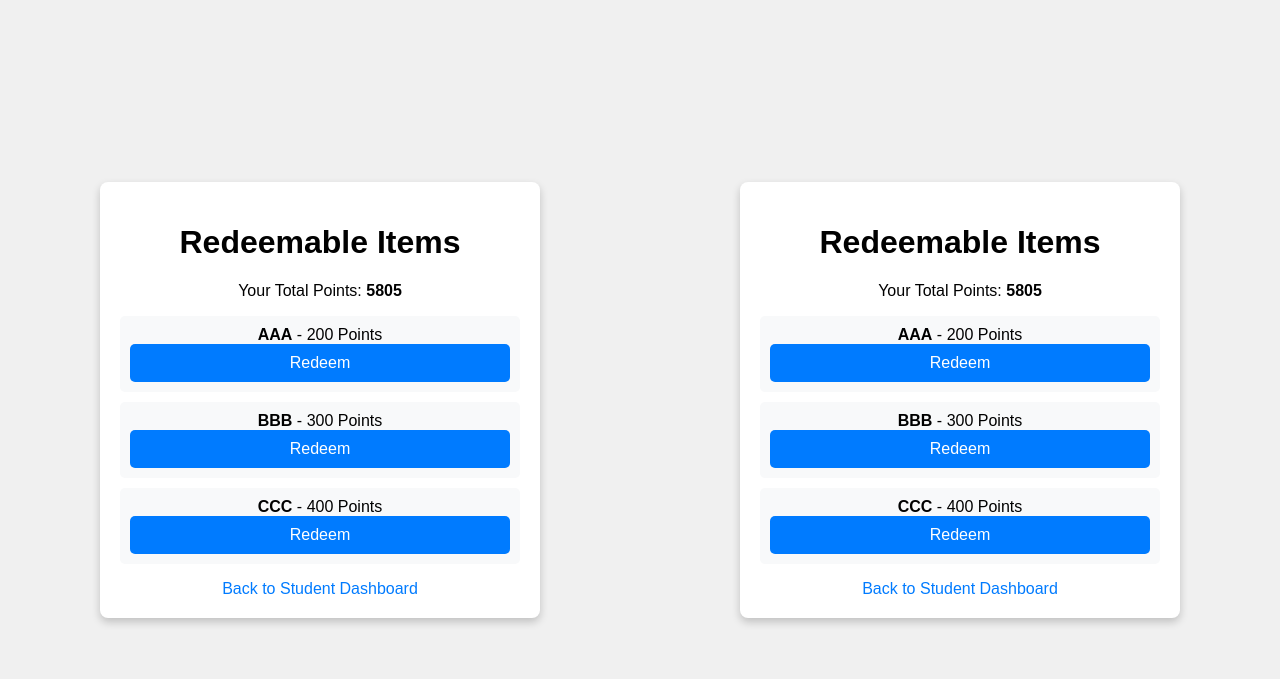
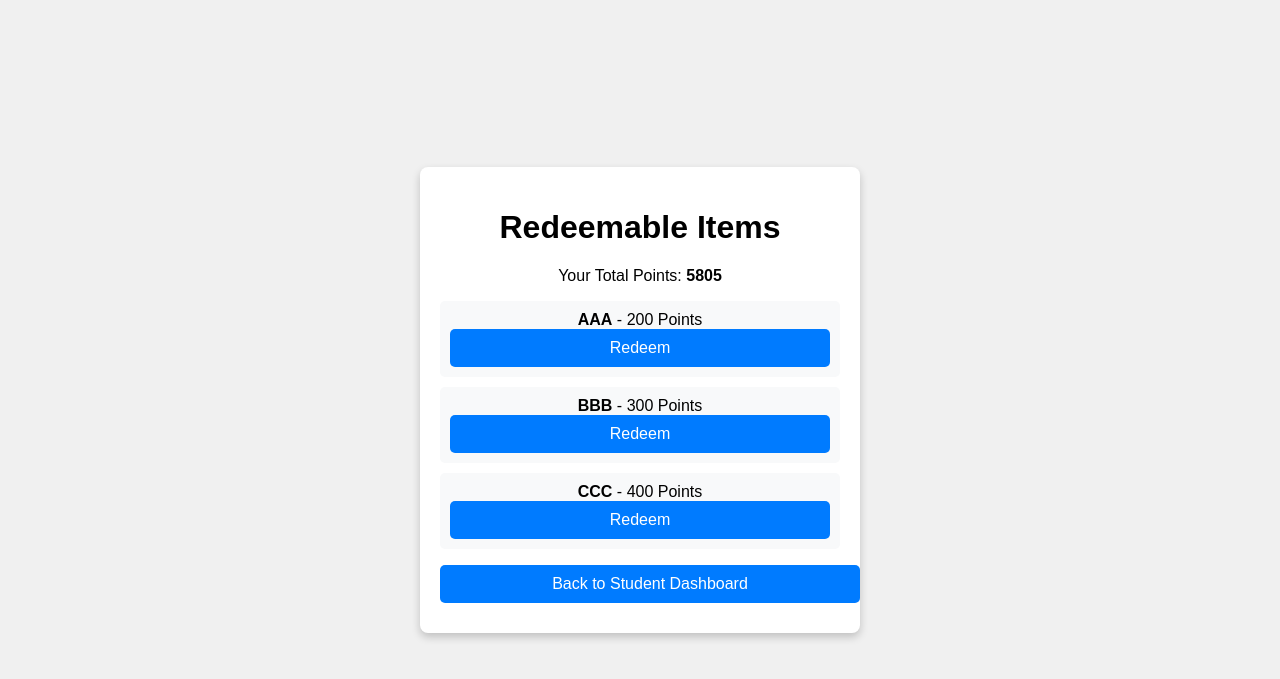
Before and after one commit to Kee-Wei-HengNp/DevOps_Oct2024_Team3_Assignment, a Flask app: page /redeemable-items in a window 1280 px wide. Shown: the top 679 px of the page. Run offline with Flask 3, Linux system fonts and the light colour scheme.

Commit message:
Fixed duplicate content in redeemable_items.html

```diff
--- a/templates/redeemable_items.html
+++ b/templates/redeemable_items.html
@@ -1,6 +1,6 @@
 <!DOCTYPE html>
 <html lang="en">
-  <head>
+<head>
     <meta charset="UTF-8" />
     <meta name="viewport" content="width=device-width, initial-scale=1.0" />
     <title>Redeemable Items</title>
@@ -18,31 +18,9 @@
             </li>
             {% endfor %}
         </ul>
-        <a href="/student">Back to Student Dashboard</a>
+        <a href="/student" class="button">Back to Student Dashboard</a>
     </div>
 
     <script src="{{ url_for('static', filename='script.js') }}"></script>
 </body>
-    <link
-      rel="stylesheet"
-      href="{{ url_for('static', filename='styles.css') }}"
-    />
-  </head>
-  <body>
-    <div class="container">
-      <h1>Redeemable Items</h1>
-      <p>Your Total Points: <strong id="user-points">{{ points }}</strong></p>
-      <ul>
-        {% for item in items %}
-        <li>
-          <strong>{{ item.name }}</strong> - {{ item.cost }} Points
-          <button onclick="redeemItem('{{ item.name }}')">Redeem</button>
-        </li>
-        {% endfor %}
-      </ul>
-      <a href="/student">Back to Student Dashboard</a>
-    </div>
-
-    <script src="{{ url_for('static', filename='script.js') }}"></script>
-  </body>
 </html>
```
